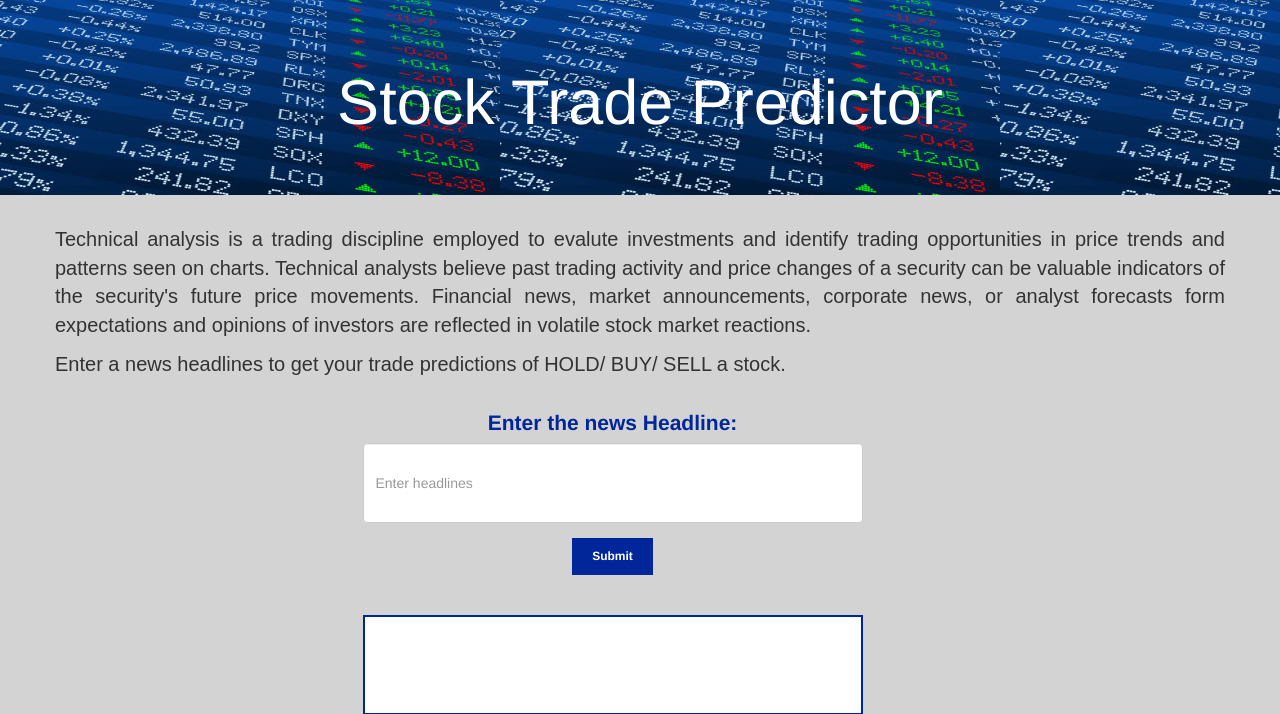
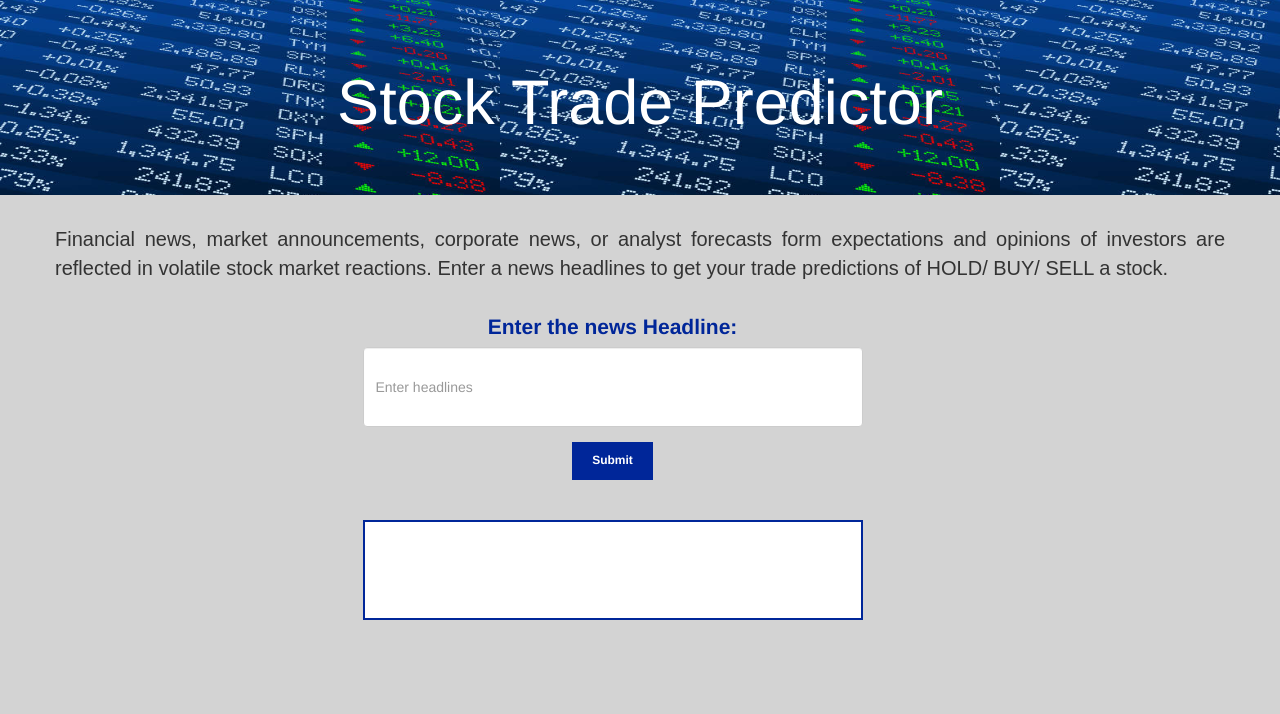
Before and after one commit to labulel/ML_StockTradePredictor, a Flask app: page / in a window 1280 px wide. Shown: the top 714 px of the page. Run offline with Flask 2, Linux system fonts and the light colour scheme; some libraries are stand-ins or nearby versions.

Commit message:
code cleanup

```diff
--- a/flaskr/app/templates/index.html
+++ b/flaskr/app/templates/index.html
@@ -23,11 +23,7 @@
   <div class = "container" id="input-output">
     <div class = "row">
       <p>
-        Technical analysis is a trading discipline employed to evalute investments and identify trading opportunities in price trends and patterns seen on charts.
-        Technical analysts believe past trading activity and price changes of a security can be valuable indicators of the security's future price movements.
         Financial news, market announcements, corporate news, or analyst forecasts form expectations and opinions of investors are reflected in volatile stock market reactions.
-      </p>
-      <p>
         Enter a news headlines to get your trade predictions of HOLD/ BUY/ SELL a stock.
       </p>
       <br>
```
